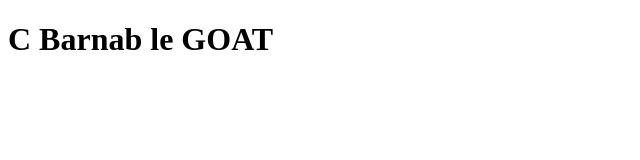
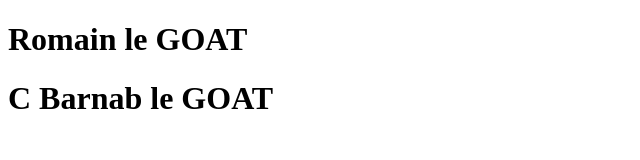
Before and after one commit to Barnabzz/Booki_website, a plain HTML site: page index.html in a window 1280 px wide. Shown: the whole page, without its empty margins (0-640 px from the left). Drawn offline with Linux system fonts and the light colour scheme.

Commit message:
2ème  modif

```diff
--- a/index.html
+++ b/index.html
@@ -6,6 +6,7 @@
     <title>Document</title>
 </head>
 <body>
+    <h1>Romain le GOAT</h1>
     <h1>C Barnab le GOAT</h1>
 </body>
 </html>
```
